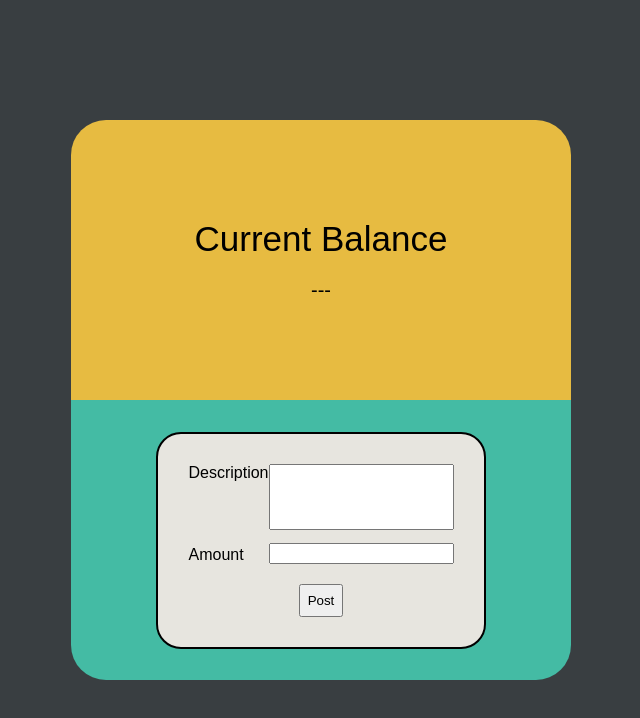
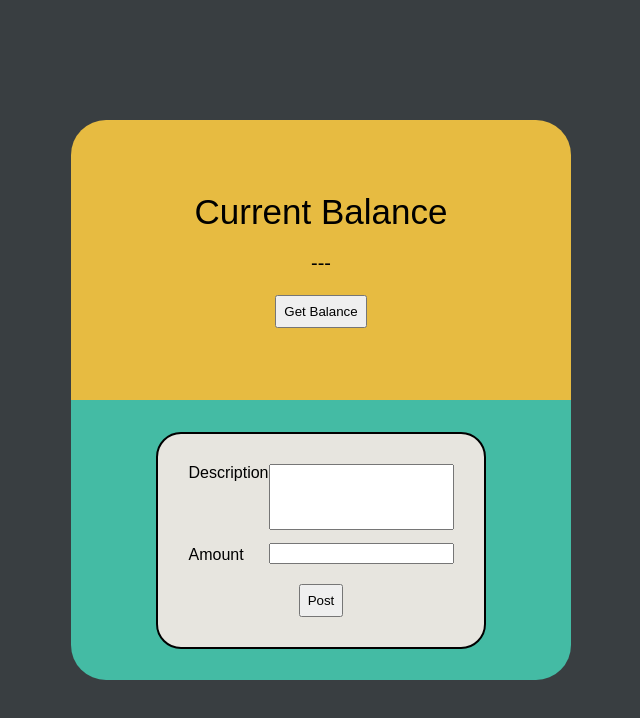
Before and after one commit to FedericoSanchez-Ksquare/MiniProject-3, a website: page index.html in a window 1280 px wide. Shown: the top 718 px of the page, without its empty margins (319-959 px from the left). Drawn offline with Linux system fonts and the light colour scheme; no server answers.

Commit message:
User story 4
When restart the page all the information will be lost

```diff
--- a/index.html
+++ b/index.html
@@ -15,7 +15,9 @@
 
                 <label for="" class="balance">Current Balance</label>
                 <span class="quantity" id="balanceShow">---</span>
-
+                <div class="buttonSpace">
+                    <button class="btnUpdate" type ="button" onclick="getBalance()">Get Balance</button>
+                </div>
             </div>
             <div class="bottomContainer">
                 <form action="" class="flexForm">
--- a/src/index.ts
+++ b/src/index.ts
@@ -1,5 +1,6 @@
 import express from 'express';
 import { env } from 'process';
+import cors from 'cors';
 
 //Inicial balance
 let currentBalance:number = 0;
@@ -9,8 +10,8 @@ const PORT = process.env.PORT;
 const app = express();
 const endpoint: string = "/v1";
 
-
 app.use(express.json());
+app.use(cors());
 
 app.get(endpoint + '/balance', (req, res) => {
     res.json({currentBalance})
```
Also changed, not shown: dist/index.js, dist/main.js.
